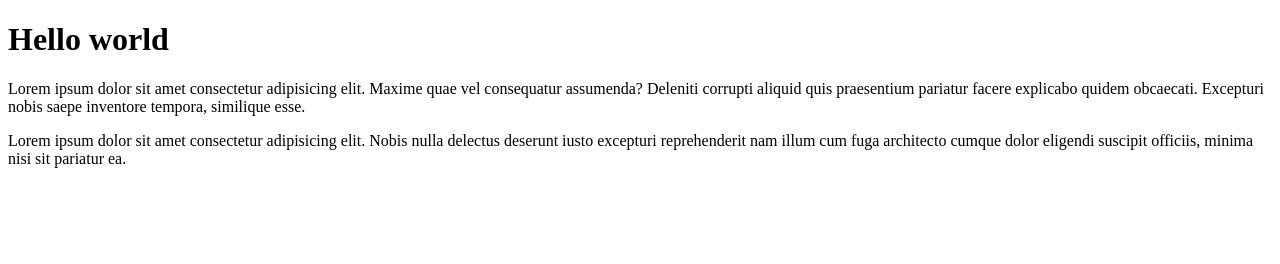
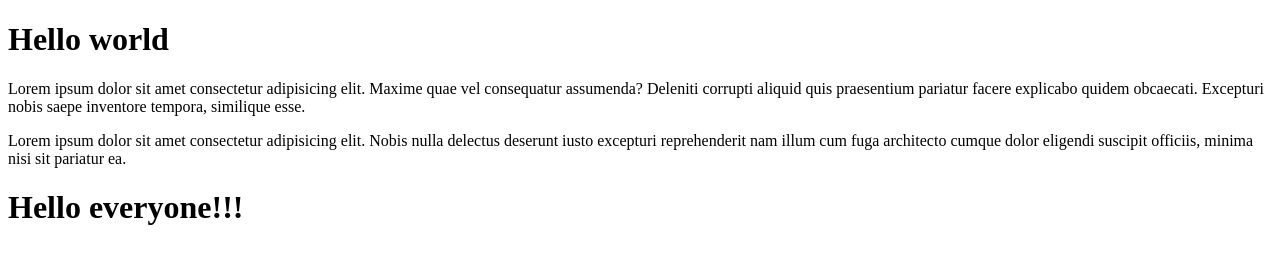
Before and after one commit to mz106/lb2-gh-session-1-live, a plain HTML site: page index.html in a window 1280 px wide. Drawn offline with Linux system fonts and the light colour scheme.

Commit message:
add various stuff and a p tag

```diff
--- a/index.html
+++ b/index.html
@@ -20,5 +20,12 @@
       architecto cumque dolor eligendi suscipit officiis, minima nisi sit
       pariatur ea.
     </p>
+    <div>
+        <div>
+            <div>
+                <p><H1>Hello everyone!!!</H1></p>
+            </div>
+        </div>
+    </div>
   </body>
 </html>
```
